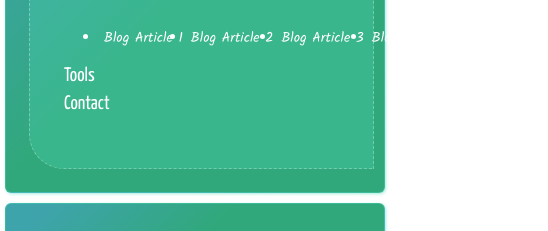
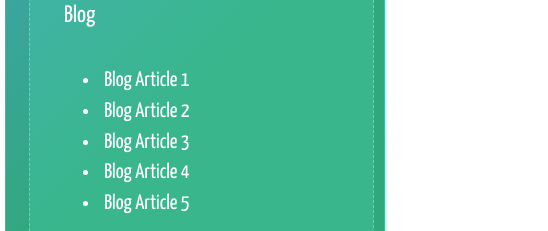
Before and after one commit to glenfish/portfolio, a plain HTML site: page src/sitemap.html in a window 390 px wide. Shown: the part 259-490 px from the top of the page, 548 px wide, since content can reach past the window. Drawn offline with Linux system fonts and the light colour scheme.

Commit message:
added sitemap styling

```diff
--- a/src/style.css
+++ b/src/style.css
@@ -733,6 +733,23 @@ main p, section p {
   color: yellow;
 }
 
+.sitemap {
+  font-size: 170%;
+}
+
+.sitemap a {
+  line-height: 160%;
+}
+
+.unordered-list {
+  font-family: 'Yanone Kaffeesatz';
+  font-size: 150%;
+}
+
+.unordered-list li {
+  padding: 0.2em;
+}
+
 .website-container {
   width: 98%;
   margin: 0 auto;
@@ -982,14 +999,14 @@ main p, section p {
     font-size: 1.0em;
     letter-spacing: normal;
   }
-  ul {
+  nav ul {
     display: -webkit-box;
     -webkit-box-pack: center;
     /* justify-content */
     -webkit-box-align: center;
     /* align-items */
   }
-  ul li {
+  nav ul li {
     padding-left: 4px;
     padding-right: 4px;
   }
@@ -1132,14 +1149,14 @@ main p, section p {
     font-size: 1.2em;
     font-family: 'Yanone Kaffeesatz';
   }
-  ul {
+  nav ul {
     display: -webkit-box;
     -webkit-box-pack: center;
     /* justify-content */
     -webkit-box-align: center;
     /* align-items */
   }
-  ul li {
+  nav ul li {
     padding-left: 3px;
     padding-right: 3px;
   }
```
